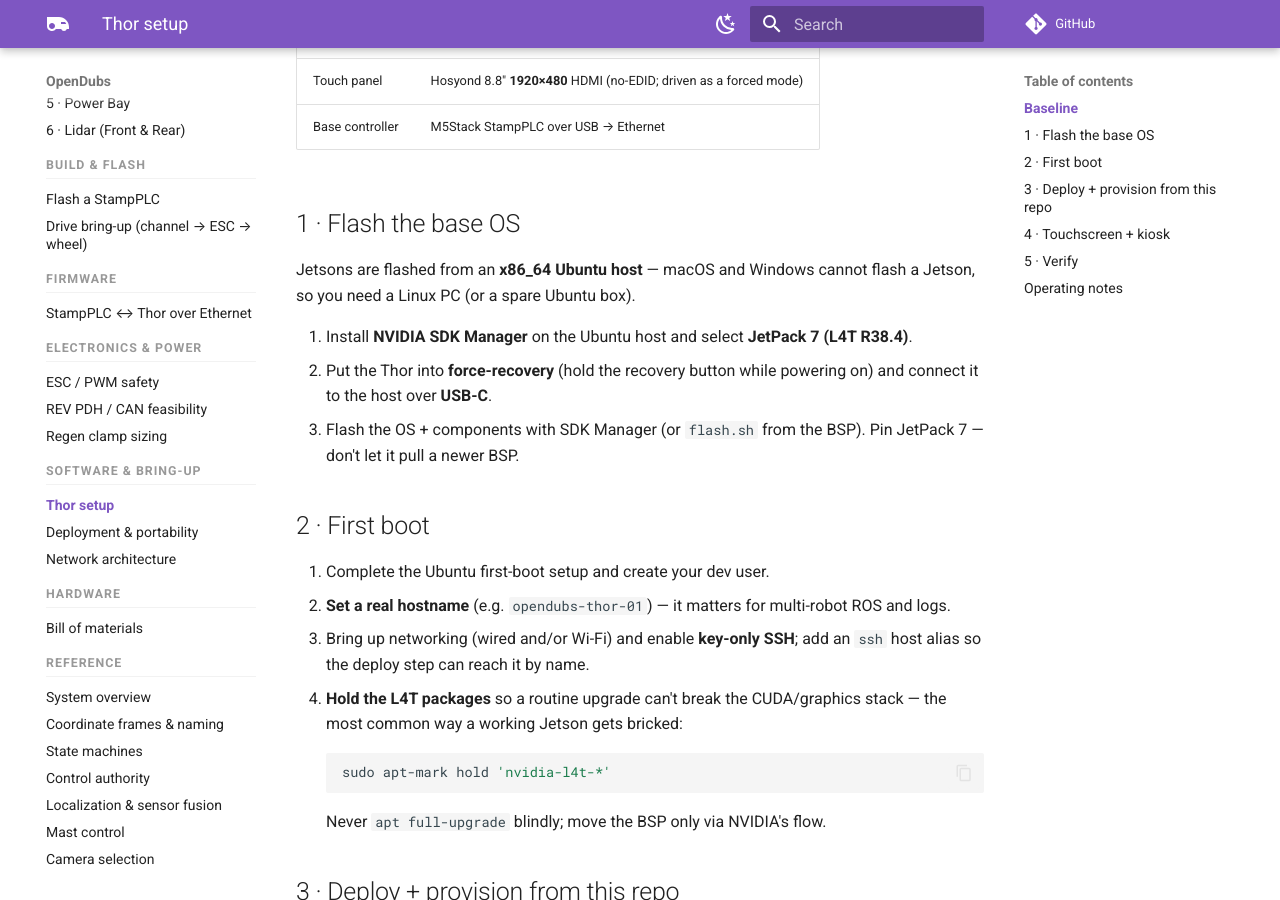
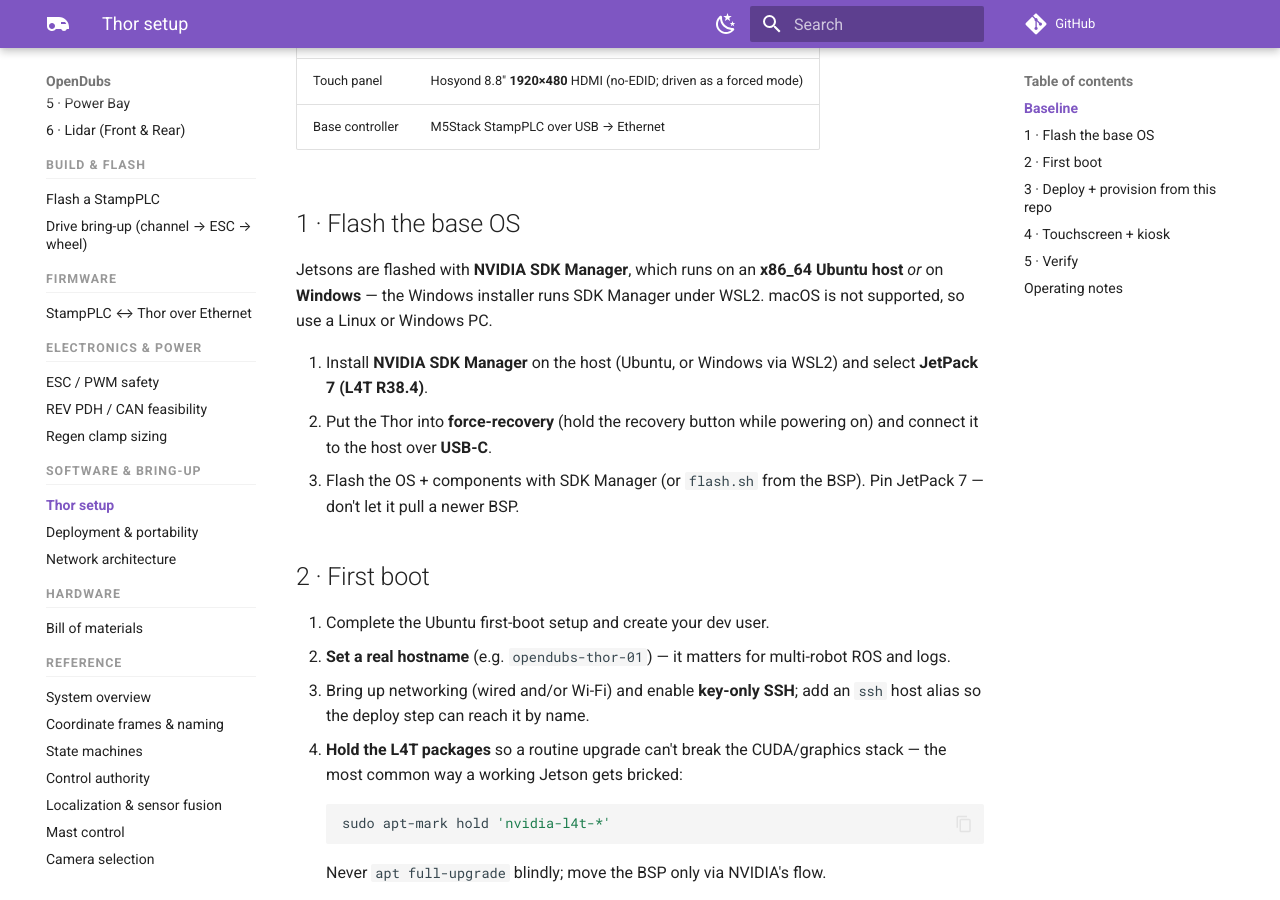
Before and after one commit to UW-Allen-School-Robotics/opendubs, an MkDocs documentation site: the page built from docs/thor-setup.md, in a window 1280 px wide and 900 px high, scrolled down 547 px. Built offline with MkDocs 1.6.1 and Material for MkDocs 9.7.7, drawn with Linux system fonts in a browser that asks for light colours; comment, search, counter and statistics services are not loaded.

Commit message:
docs, gitignore: Thor OS-flash host fix + repair silently-broken ignores
- docs/thor-setup.md: NVIDIA SDK Manager runs on an Ubuntu host OR on
  Windows (via WSL2); only macOS is unsupported. (Was "macOS and Windows
  cannot flash a Jetson.")
- .gitignore: the `ops/` secrets-exclusion had an inline `#` comment,
  which git treats as part of the literal pattern — so `ops/` (keys /
  private config, "never public") was NOT actually being ignored.
  Verified `ops/secret.env` was committable. Moved comments to their own
  lines and added `notes/drafts/` (un-vetted working design notes). Both
  now ignore correctly.

Co-Authored-By: Claude Opus 4.8 <noreply@anthropic.com>

```diff
--- a/docs/thor-setup.md
+++ b/docs/thor-setup.md
@@ -19,10 +19,11 @@ controller.
 
 ## 1 · Flash the base OS
 
-Jetsons are flashed from an **x86_64 Ubuntu host** — macOS and Windows cannot flash a Jetson, so
-you need a Linux PC (or a spare Ubuntu box).
+Jetsons are flashed with **NVIDIA SDK Manager**, which runs on an **x86_64 Ubuntu host** *or* on
+**Windows** — the Windows installer runs SDK Manager under WSL2. macOS is not supported, so use a
+Linux or Windows PC.
 
-1. Install **NVIDIA SDK Manager** on the Ubuntu host and select **JetPack 7 (L4T R38.4)**.
+1. Install **NVIDIA SDK Manager** on the host (Ubuntu, or Windows via WSL2) and select **JetPack 7 (L4T R38.4)**.
 2. Put the Thor into **force-recovery** (hold the recovery button while powering on) and connect it
    to the host over **USB-C**.
 3. Flash the OS + components with SDK Manager (or `flash.sh` from the BSP). Pin JetPack 7 — don't let
```
Also changed, not shown: 1 other file.
